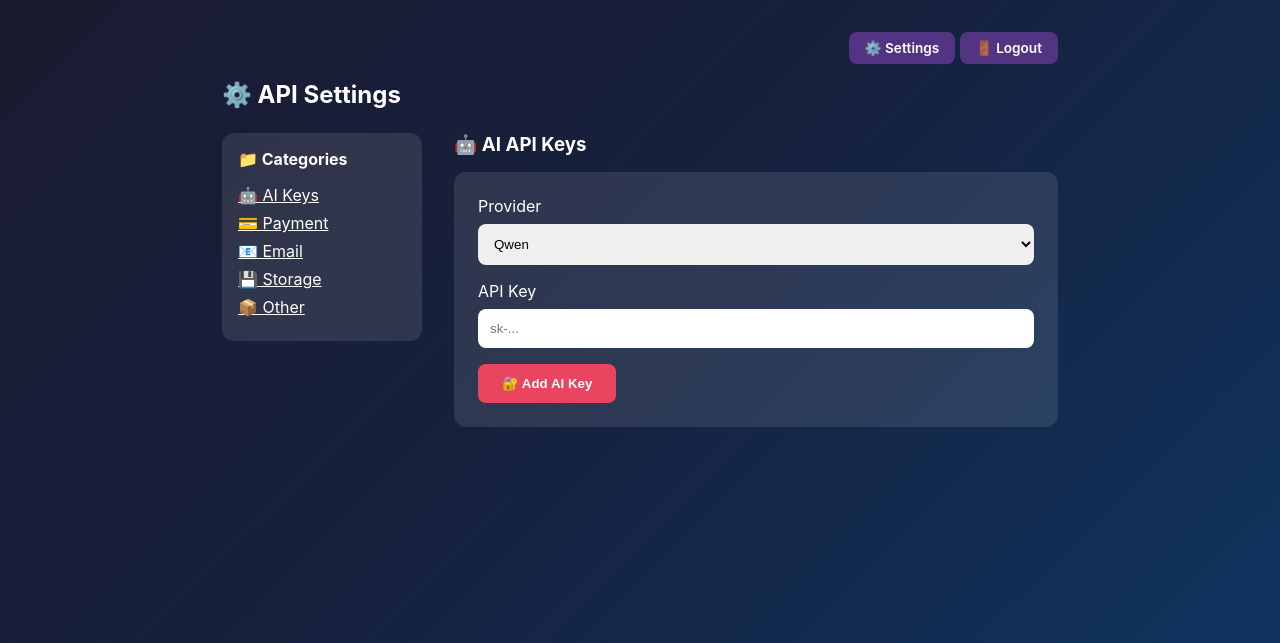
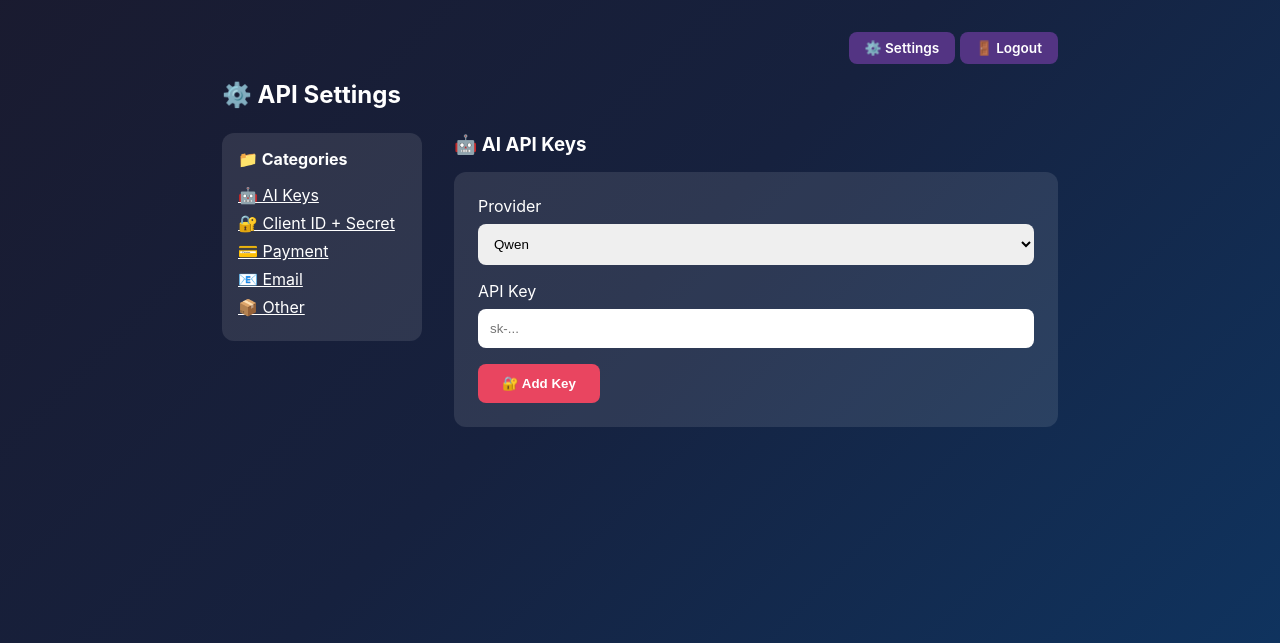
Before and after one commit to Liberty-Emporium/jays-keep-your-secrets, a Flask app: page /settings in a window 1280 px wide. Shown: the part 110-753 px from the top of the page. Run offline with Flask 2, Linux system fonts and the light colour scheme; the visitor is signed in with stand-in values (Sample User, id 1).

Commit message:
Add Client ID + Secret category for OAuth

```diff
--- a/app.py
+++ b/app.py
@@ -698,30 +698,43 @@ def settings():
     """Settings page"""
     if request.method == 'POST':
         key = request.form.get('key', '').strip()
+        client_id = request.form.get('client_id', '').strip()
+        client_secret = request.form.get('client_secret', '').strip()
         name = request.form.get('name', '').strip()
         provider = request.form.get('provider', 'qwen')
         category = request.form.get('category', 'ai')
-
-        if not key:
-            flash('API key is required', 'error')
-            return redirect(url_for('settings'))
-
-        key_hash = hash_key(key)
-        key_prefix = key[:12] + '...' if len(key) > 12 else key
 
         # Save to system config (not visible to users)
         config = load_system_config()
         if 'api_keys' not in config:
             config['api_keys'] = []
 
-        # Add the key (mask the actual value)
-        config['api_keys'].append({
-            'provider': provider,
-            'name': name or provider,
-            'category': category,
-            'key_hash': key_hash[:8] + '...',
-            'added': datetime.datetime.now().isoformat()
-        })
+        # Handle OAuth (client_id + client_secret) or regular API key
+        if category == 'oauth':
+            if not client_id or not client_secret:
+                flash('Client ID and Secret are required', 'error')
+                return redirect(url_for('settings'))
+            secret_hash = hashlib.sha256(client_secret.encode()).hexdigest()[:8]
+            config['api_keys'].append({
+                'provider': provider,
+                'name': provider,
+                'category': 'oauth',
+                'client_id': client_id,
+                'client_secret_hash': secret_hash + '...',
+                'added': datetime.datetime.now().isoformat()
+            })
+        else:
+            if not key:
+                flash('API key is required', 'error')
+                return redirect(url_for('settings'))
+            key_hash = hash_key(key)
+            config['api_keys'].append({
+                'provider': provider,
+                'name': name or provider,
+                'category': category,
+                'key_hash': key_hash[:8] + '...',
+                'added': datetime.datetime.now().isoformat()
+            })
         save_system_config(config)
 
         flash('API key saved to system!', 'success')
--- a/templates/settings.html
+++ b/templates/settings.html
@@ -6,23 +6,21 @@
 <h2>⚙️ API Settings</h2>
 
 <div style="display: flex; gap: 2rem; margin-top: 1.5rem;">
-    <!-- Sidebar -->
     <div style="width: 200px; flex-shrink: 0;">
         <div style="background: rgba(255,255,255,0.1); border-radius: 12px; padding: 1rem;">
             <h3 style="margin-bottom: 1rem; font-size: 1rem;">📁 Categories</h3>
             <ul style="list-style: none; padding: 0;">
                 <li style="margin-bottom: 0.5rem;"><a href="#" onclick="showCategory('ai')" style="color: #fff;">🤖 AI Keys</a></li>
+                <li style="margin-bottom: 0.5rem;"><a href="#" onclick="showCategory('oauth')" style="color: #fff;">🔐 Client ID + Secret</a></li>
                 <li style="margin-bottom: 0.5rem;"><a href="#" onclick="showCategory('payment')" style="color: #fff;">💳 Payment</a></li>
                 <li style="margin-bottom: 0.5rem;"><a href="#" onclick="showCategory('email')" style="color: #fff;">📧 Email</a></li>
-                <li style="margin-bottom: 0.5rem;"><a href="#" onclick="showCategory('storage')" style="color: #fff;">💾 Storage</a></li>
                 <li style="margin-bottom: 0.5rem;"><a href="#" onclick="showCategory('other')" style="color: #fff;">📦 Other</a></li>
             </ul>
         </div>
     </div>
 
-    <!-- Main Content -->
     <div style="flex: 1;">
-        <!-- AI Keys Section -->
+        <!-- AI Keys -->
         <div id="ai-section" class="category-section">
             <h3>🤖 AI API Keys</h3>
             <form method="POST" style="background: rgba(255,255,255,0.1); padding: 1.5rem; border-radius: 12px; margin-top: 1rem;">
@@ -31,24 +29,50 @@
                     <label style="display: block; margin-bottom: 0.5rem;">Provider</label>
                     <select name="provider" style="width: 100%; padding: 0.75rem; border-radius: 8px; border: none;">
                         <option value="qwen">Qwen</option>
-                        <option value="anthropic">Anthropic (Claude)</option>
+                        <option value="anthropic">Anthropic</option>
                         <option value="groq">Groq</option>
-                        <option value="xai">xAI (Grok)</option>
-                        <option value="openai">OpenAI</option>
-                        <option value="mistral">Mistral</option>
+                        <option value="xai">xAI</option>
                     </select>
                 </div>
                 <div style="margin-bottom: 1rem;">
                     <label style="display: block; margin-bottom: 0.5rem;">API Key</label>
                     <input type="password" name="key" placeholder="sk-..." required style="width: 100%; padding: 0.75rem; border-radius: 8px; border: none;">
                 </div>
-                <button type="submit" class="btn">🔐 Add AI Key</button>
+                <button type="submit" class="btn">🔐 Add Key</button>
             </form>
         </div>
 
-        <!-- Payment Keys Section -->
+        <!-- OAuth / Client ID + Secret -->
+        <div id="oauth-section" class="category-section" style="display: none;">
+            <h3>🔐 Client ID + Secret</h3>
+            <p style="opacity: 0.7;">For Square, Stripe, Google OAuth, etc.</p>
+            <form method="POST" style="background: rgba(255,255,255,0.1); padding: 1.5rem; border-radius: 12px; margin-top: 1rem;">
+                <input type="hidden" name="category" value="oauth">
+                <div style="margin-bottom: 1rem;">
+                    <label style="display: block; margin-bottom: 0.5rem;">Provider</label>
+                    <select name="provider" style="width: 100%; padding: 0.75rem; border-radius: 8px; border: none;">
+                        <option value="square">Square</option>
+                        <option value="stripe">Stripe</option>
+                        <option value="google">Google</option>
+                        <option value="github">GitHub</option>
+                        <option value="aws">AWS</option>
+                    </select>
+                </div>
+                <div style="margin-bottom: 1rem;">
+                    <label style="display: block; margin-bottom: 0.5rem;">Client ID</label>
+                    <input type="text" name="client_id" placeholder="Enter client ID..." required style="width: 100%; padding: 0.75rem; border-radius: 8px; border: none;">
+                </div>
+                <div style="margin-bottom: 1rem;">
+                    <label style="display: block; margin-bottom: 0.5rem;">Client Secret</label>
+                    <input type="password" name="client_secret" placeholder="Enter client secret..." required style="width: 100%; padding: 0.75rem; border-radius: 8px; border: none;">
+                </div>
+                <button type="submit" class="btn">🔐 Add Credentials</button>
+            </form>
+        </div>
+
+        <!-- Payment -->
         <div id="payment-section" class="category-section" style="display: none;">
-            <h3>💳 Payment API Keys</h3>
+            <h3>💳 Payment</h3>
             <form method="POST" style="background: rgba(255,255,255,0.1); padding: 1.5rem; border-radius: 12px; margin-top: 1rem;">
                 <input type="hidden" name="category" value="payment">
                 <div style="margin-bottom: 1rem;">
@@ -60,16 +84,16 @@
                     </select>
                 </div>
                 <div style="margin-bottom: 1rem;">
-                    <label style="display: block; margin-bottom: 0.5rem;">API Key / Access Token</label>
-                    <input type="password" name="key" placeholder="Enter key..." required style="width: 100%; padding: 0.75rem; border-radius: 8px; border: none;">
+                    <label style="display: block; margin-bottom: 0.5rem;">API Key</label>
+                    <input type="password" name="key" required style="width: 100%; padding: 0.75rem; border-radius: 8px; border: none;">
                 </div>
-                <button type="submit" class="btn">🔐 Add Payment Key</button>
+                <button type="submit" class="btn">🔐 Add</button>
             </form>
         </div>
 
-        <!-- Email Keys Section -->
+        <!-- Email -->
         <div id="email-section" class="category-section" style="display: none;">
-            <h3>📧 Email API Keys</h3>
+            <h3>📧 Email</h3>
             <form method="POST" style="background: rgba(255,255,255,0.1); padding: 1.5rem; border-radius: 12px; margin-top: 1rem;">
                 <input type="hidden" name="category" value="email">
                 <div style="margin-bottom: 1rem;">
@@ -77,52 +101,30 @@
                     <select name="provider" style="width: 100%; padding: 0.75rem; border-radius: 8px; border: none;">
                         <option value="sendgrid">SendGrid</option>
                         <option value="mailgun">Mailgun</option>
-                        <option value="smtp">SMTP</option>
                     </select>
                 </div>
                 <div style="margin-bottom: 1rem;">
                     <label style="display: block; margin-bottom: 0.5rem;">API Key</label>
-                    <input type="password" name="key" placeholder="Enter key..." required style="width: 100%; padding: 0.75rem; border-radius: 8px; border: none;">
+                    <input type="password" name="key" required style="width: 100%; padding: 0.75rem; border-radius: 8px; border: none;">
                 </div>
-                <button type="submit" class="btn">🔐 Add Email Key</button>
+                <button type="submit" class="btn">🔐 Add</button>
             </form>
         </div>
 
-        <!-- Storage Section -->
-        <div id="storage-section" class="category-section" style="display: none;">
-            <h3>💾 Storage API Keys</h3>
-            <form method="POST" style="background: rgba(255,255,255,0.1); padding: 1.5rem; border-radius: 12px; margin-top: 1rem;">
-                <input type="hidden" name="category" value="storage">
-                <div style="margin-bottom: 1rem;">
-                    <label style="display: block; margin-bottom: 0.5rem;">Provider</label>
-                    <select name="provider" style="width: 100%; padding: 0.75rem; border-radius: 8px; border: none;">
-                        <option value="aws">AWS</option>
-                        <option value="cloudflare">Cloudflare</option>
-                        <option value="backblaze">Backblaze</option>
-                    </select>
-                </div>
-                <div style="margin-bottom: 1rem;">
-                    <label style="display: block; margin-bottom: 0.5rem;">API Key</label>
-                    <input type="password" name="key" placeholder="Enter key..." required style="width: 100%; padding: 0.75rem; border-radius: 8px; border: none;">
-                </div>
-                <button type="submit" class="btn">🔐 Add Storage Key</button>
-            </form>
-        </div>
-
-        <!-- Other Section -->
+        <!-- Other -->
         <div id="other-section" class="category-section" style="display: none;">
-            <h3>📦 Other API Keys</h3>
+            <h3>📦 Other</h3>
             <form method="POST" style="background: rgba(255,255,255,0.1); padding: 1.5rem; border-radius: 12px; margin-top: 1rem;">
                 <input type="hidden" name="category" value="other">
                 <div style="margin-bottom: 1rem;">
                     <label style="display: block; margin-bottom: 0.5rem;">Name</label>
-                    <input type="text" name="provider" placeholder="My API" required style="width: 100%; padding: 0.75rem; border-radius: 8px; border: none;">
+                    <input type="text" name="provider" required style="width: 100%; padding: 0.75rem; border-radius: 8px; border: none;">
                 </div>
                 <div style="margin-bottom: 1rem;">
                     <label style="display: block; margin-bottom: 0.5rem;">API Key</label>
-                    <input type="password" name="key" placeholder="Enter key..." required style="width: 100%; padding: 0.75rem; border-radius: 8px; border: none;">
+                    <input type="password" name="key" required style="width: 100%; padding: 0.75rem; border-radius: 8px; border: none;">
                 </div>
-                <button type="submit" class="btn">🔐 Add Key</button>
+                <button type="submit" class="btn">🔐 Add</button>
             </form>
         </div>
     </div>
```
